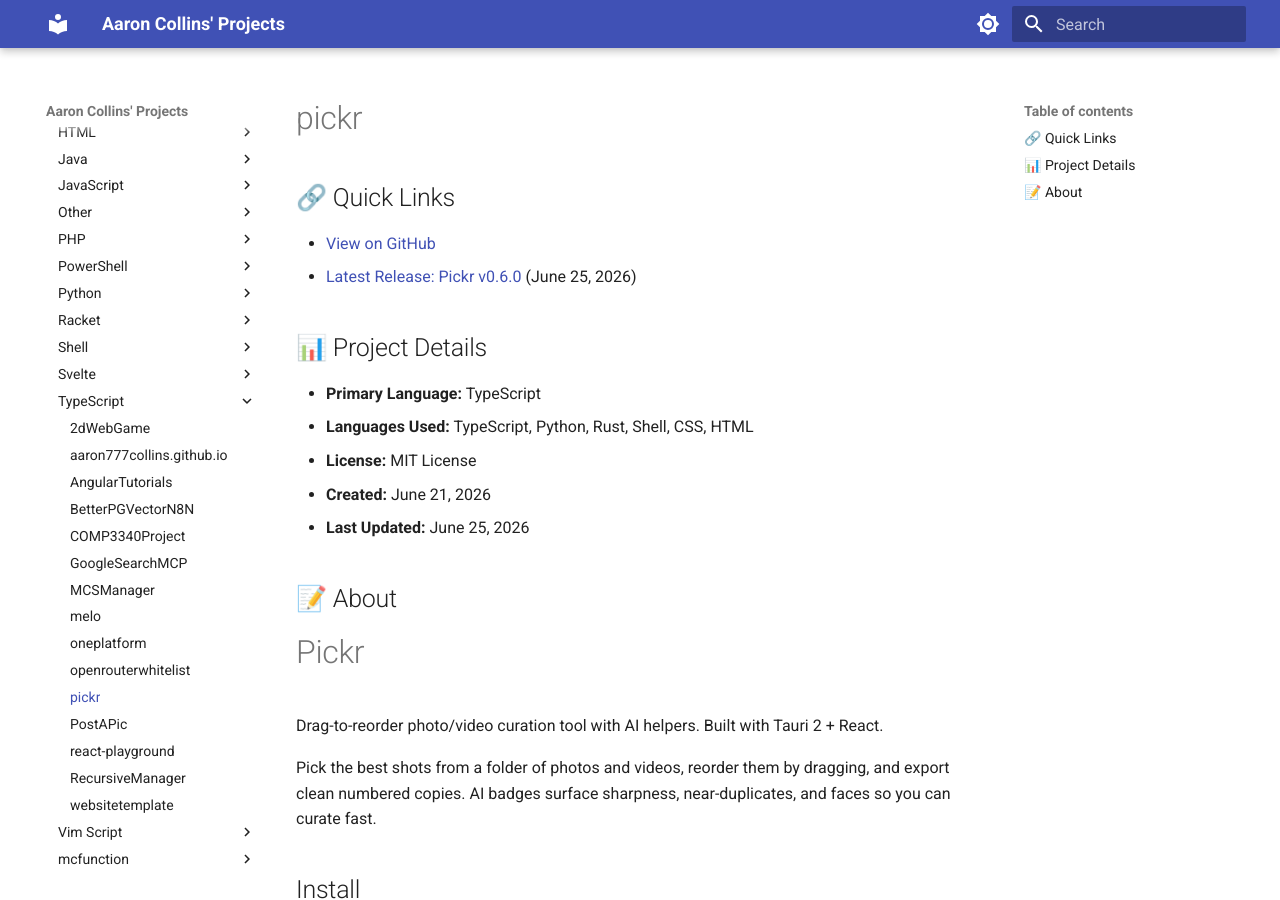
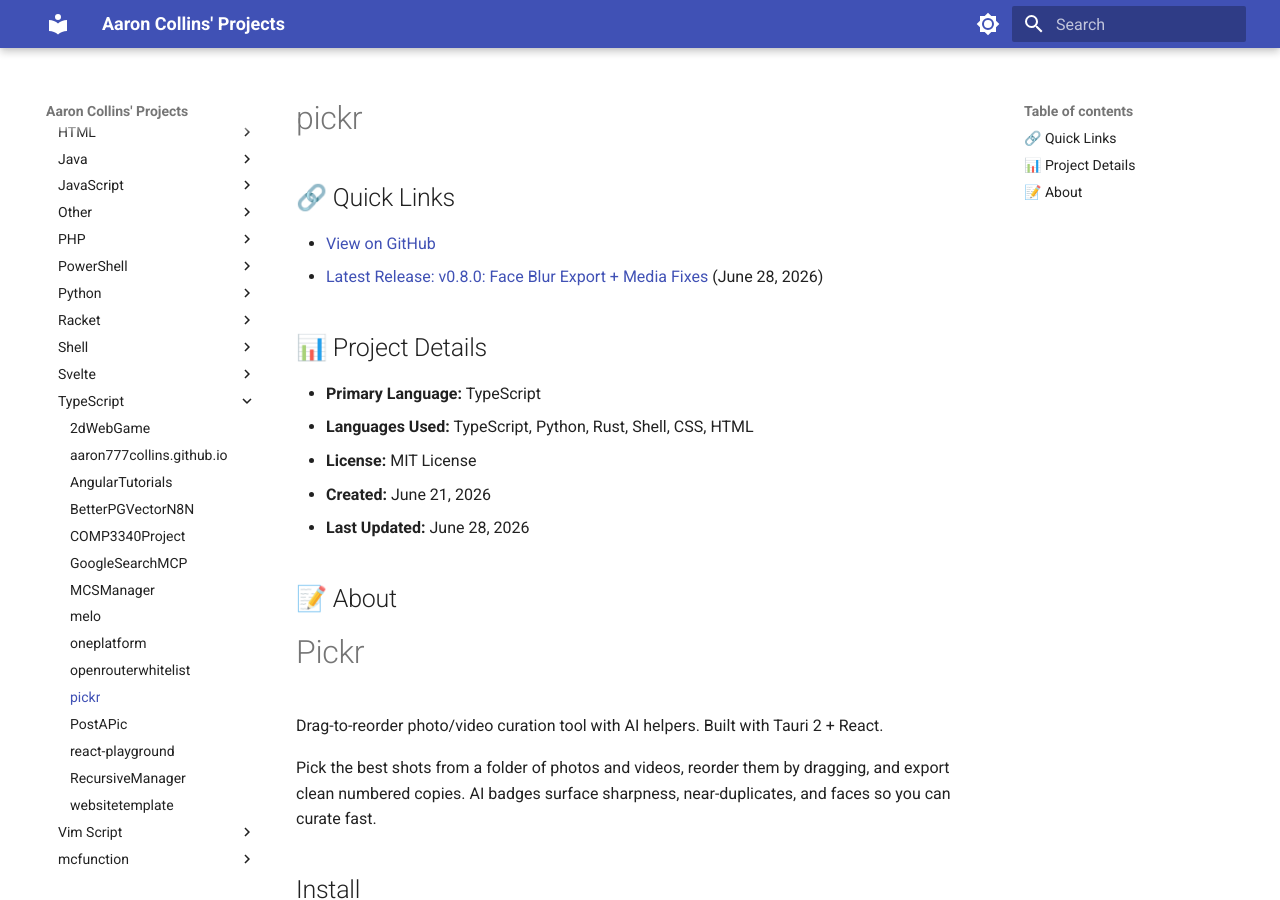
Before and after one commit to aaron777collins/projects, an MkDocs documentation site: the page built from docs/pickr.md, in a window 1280 px wide and 900 px high. Built offline with MkDocs 1.6.1 and Material for MkDocs 9.7.7, drawn with Linux system fonts in a browser that asks for light colours.

Commit message:
🤖 Auto-update project documentation
Updated project pages with latest information from GitHub API:
- Repository details and metadata
- Latest releases
- GitHub Pages links
- Language statistics
- Topics and tags
- Star and fork counts

Generated by GitHub Actions on 2026-06-28 06:24:04 UTC

```diff
--- a/docs/pickr.md
+++ b/docs/pickr.md
@@ -3,7 +3,7 @@
 ## 🔗 Quick Links
 
 - [View on GitHub](https://github.com/aaron777collins/pickr)
-- [Latest Release: Pickr v0.6.0](https://github.com/aaron777collins/pickr/releases/tag/v0.6.0) (June 25, 2026)
+- [Latest Release: v0.8.0: Face Blur Export + Media Fixes](https://github.com/aaron777collins/pickr/releases/tag/v0.8.0) (June 28, 2026)
 
 ## 📊 Project Details
 
@@ -11,7 +11,7 @@
 - **Languages Used:** TypeScript, Python, Rust, Shell, CSS, HTML
 - **License:** MIT License
 - **Created:** June 21, 2026
-- **Last Updated:** June 25, 2026
+- **Last Updated:** June 28, 2026
 
 ## 📝 About
 
```
Also changed, not shown: docs/MinecraftDatapackLanguage.md (+1 -1 lines), docs/projects-test.md (+1 -1 lines), docs/projects.md (+1 -1 lines).
